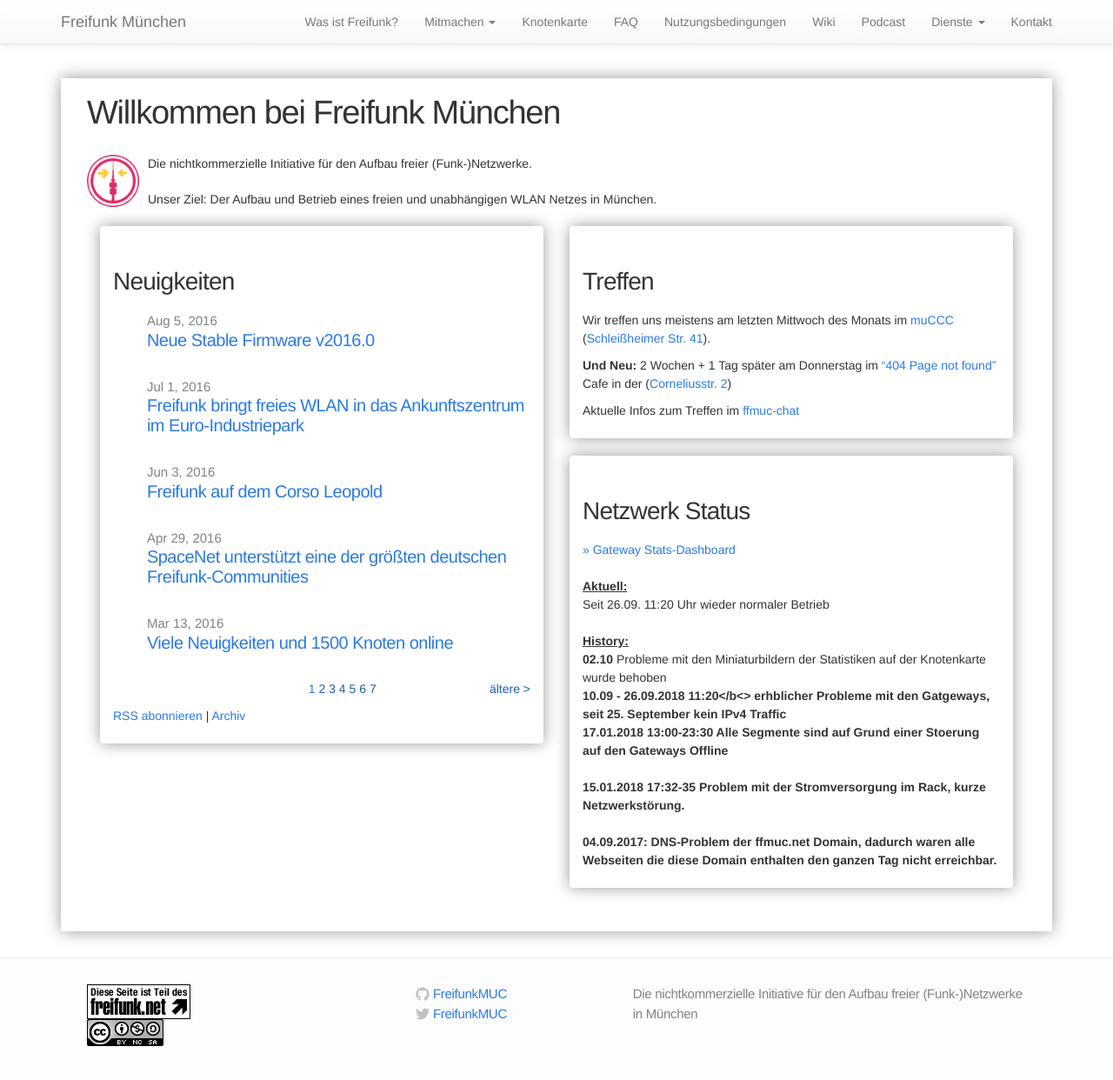
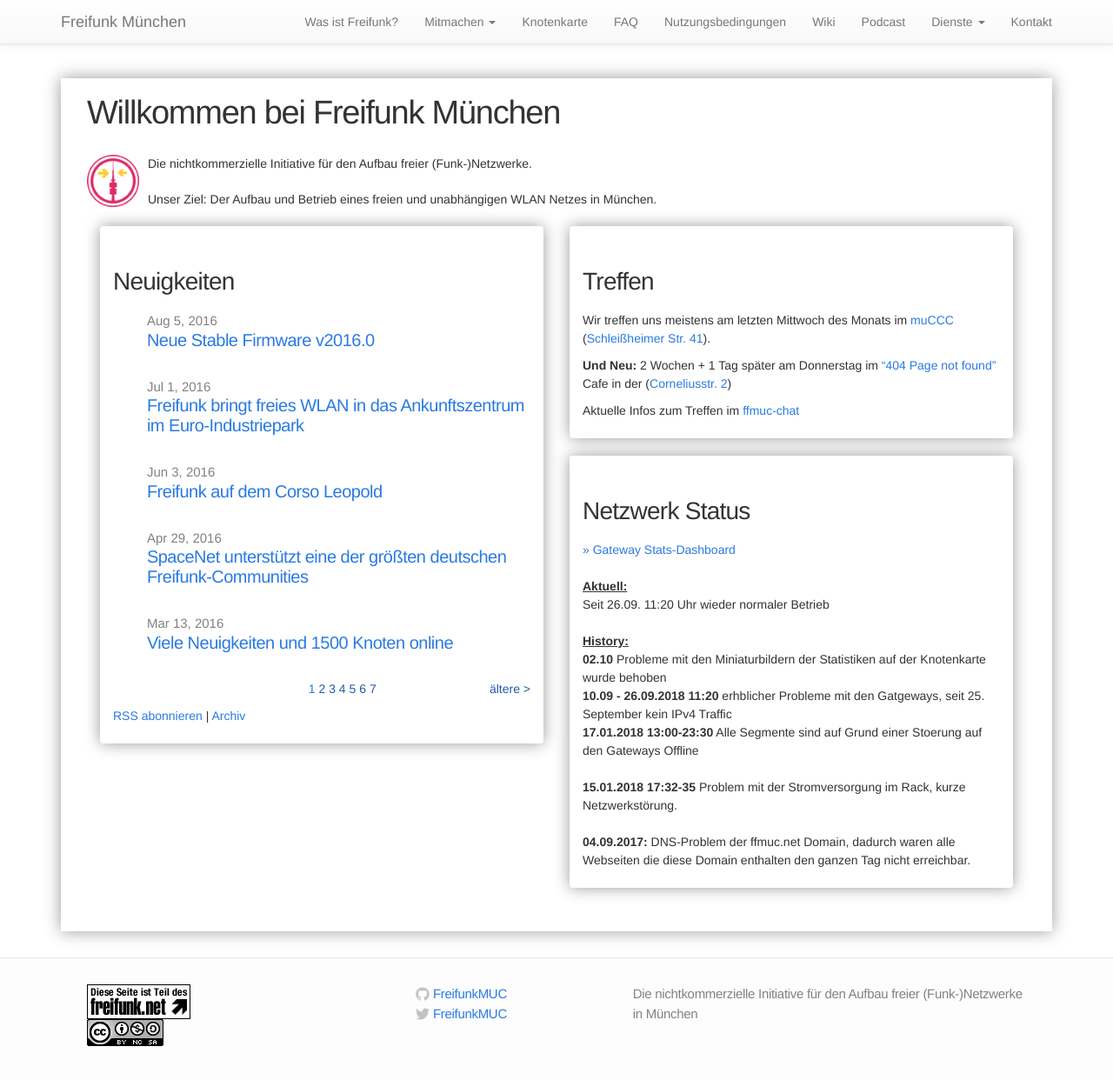
Before and after one commit to freifunkMUC/freifunkmuc.github.io, a Jekyll site: the page built from index.md, in a window 1280 px wide and 1258 px high. Shown: the top 1242 px of the window at 87% size. Built offline with Jekyll 4.4.1, drawn with Linux system fonts in a browser that asks for light colours.

Commit message:
Correct broken html closing-tag

```diff
--- a/_includes/network-status.md
+++ b/_includes/network-status.md
@@ -6,7 +6,7 @@
 <br>
 <br><u><b>History:</b></u>
 <br><b>02.10</b> Probleme mit den Miniaturbildern der Statistiken auf der Knotenkarte wurde behoben
-<br><b>10.09 - 26.09.2018 11:20</b<> erhblicher Probleme mit den Gatgeways, seit 25. September kein IPv4 Traffic
+<br><b>10.09 - 26.09.2018 11:20</b> erhblicher Probleme mit den Gatgeways, seit 25. September kein IPv4 Traffic
 <br><b>17.01.2018 13:00-23:30</b> Alle Segmente sind auf Grund einer Stoerung auf den Gateways Offline
 <br>
 <br><b>15.01.2018 17:32-35</b> Problem mit der Stromversorgung im Rack, kurze Netzwerkstörung.
```
